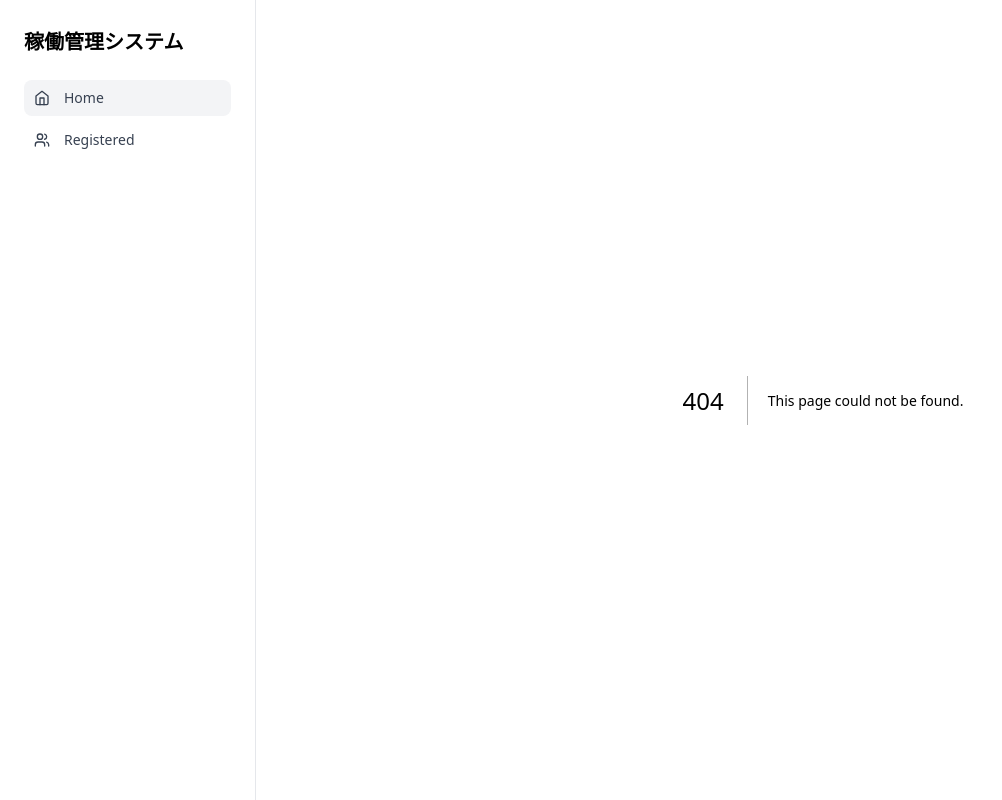
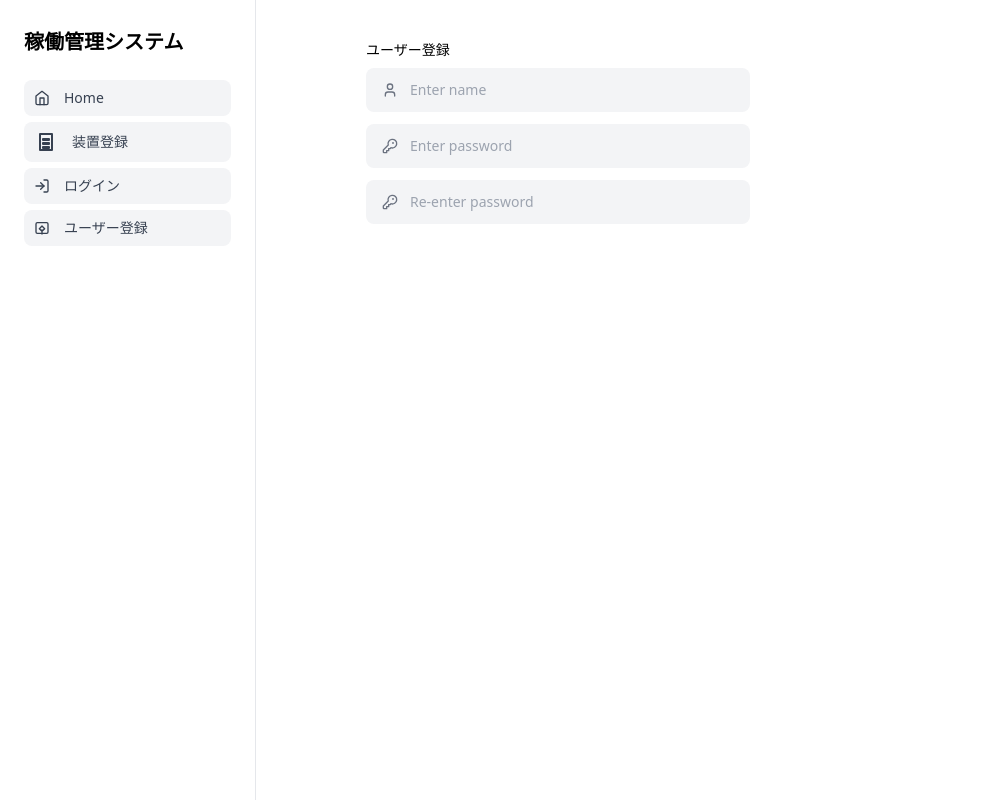
Before and after one commit to tw-mizukami/frontend, a Next.js app: page /UserRegistration in a window 1280 px wide. Before the commit this address had no page. Shown: the whole page, without its empty margins (0-1002 px from the left). Built offline with nearby package versions, Linux system fonts and the light colour scheme.

Commit message:
ログイン、ユーザー登録画面作成

```diff
--- /dev/null
+++ b/src/app/Login/page.tsx
@@ -0,0 +1,36 @@
+
+const Login = () => {
+
+    return (
+        <div className="mt-10">
+            <div className="mb-10">
+                <label htmlFor="hs-search-box-with-loading-3" className="block text-sm font-medium mb-2 dark:text-white">ログイン</label>
+
+                <div className="max-w-sm space-y-3">
+                    <div className="relative">
+                        <input type="email" className="peer py-3 px-4 ps-11 block w-full bg-gray-100 border-transparent rounded-lg text-sm focus:border-blue-500 focus:ring-blue-500 disabled:opacity-50 disabled:pointer-events-none dark:bg-neutral-700 dark:border-transparent dark:text-neutral-400 dark:placeholder-neutral-500 dark:focus:ring-neutral-600" placeholder="Enter name" />
+                        <div className="absolute inset-y-0 start-0 flex items-center pointer-events-none ps-4 peer-disabled:opacity-50 peer-disabled:pointer-events-none">
+                            <svg className="shrink-0 size-4 text-gray-500 dark:text-neutral-500" xmlns="http://www.w3.org/2000/svg" width="24" height="24" viewBox="0 0 24 24" fill="none" stroke="currentColor" stroke-width="2" stroke-linecap="round" stroke-linejoin="round">
+                                <path d="M19 21v-2a4 4 0 0 0-4-4H9a4 4 0 0 0-4 4v2"></path>
+                                <circle cx="12" cy="7" r="4"></circle>
+                            </svg>
+                        </div>
+                    </div>
+
+                    <div className="relative">
+                        <input type="password" className="peer py-3 px-4 ps-11 block w-full bg-gray-100 border-transparent rounded-lg text-sm focus:border-blue-500 focus:ring-blue-500 disabled:opacity-50 disabled:pointer-events-none dark:bg-neutral-700 dark:border-transparent dark:text-neutral-400 dark:placeholder-neutral-500 dark:focus:ring-neutral-600" placeholder="Enter password" />
+                        <div className="absolute inset-y-0 start-0 flex items-center pointer-events-none ps-4 peer-disabled:opacity-50 peer-disabled:pointer-events-none">
+                            <svg className="shrink-0 size-4 text-gray-500 dark:text-neutral-500" xmlns="http://www.w3.org/2000/svg" width="24" height="24" viewBox="0 0 24 24" fill="none" stroke="currentColor" stroke-width="2" stroke-linecap="round" stroke-linejoin="round">
+                                <path d="M2 18v3c0 .6.4 1 1 1h4v-3h3v-3h2l1.4-1.4a6.5 6.5 0 1 0-4-4Z"></path>
+                                <circle cx="16.5" cy="7.5" r=".5"></circle>
+                            </svg>
+                        </div>
+                    </div>
+                </div>
+
+            </div>
+        </div>
+    );
+};
+
+export default Login;
--- a/src/app/MachineInfoType.ts
+++ b/src/app/MachineInfoType.ts
@@ -1,6 +1,6 @@
 export type MachineInfoType = {
-  ipAdr: string;
+  ip: string;
   speed: string;
-  goodNum: string;
-  NgNum: string;
+  good_num: string;
+  ng_num: string;
 };
--- a/src/app/Registered/page.tsx
+++ b/src/app/Registered/page.tsx
@@ -13,10 +13,10 @@ const Registered = () => { // プロパティの正しい取り出し方
 
     const MachineInfo: MachineInfoType[] = [
         {
-            ipAdr: '192.168.0.100',
+            ip: '192.168.0.100',
             speed: '15000',
-            goodNum: '10000000',
-            NgNum: '1500'
+            good_num: '10000000',
+            ng_num: '1500'
         }
     ];
 
--- /dev/null
+++ b/src/app/UserRegistration/page.tsx
@@ -0,0 +1,48 @@
+
+const UserRegistration = () => {
+
+    return (
+        <div className="mt-10">
+            <div className="mb-10">
+                <label htmlFor="hs-search-box-with-loading-3" className="block text-sm font-medium mb-2 dark:text-white">ユーザー登録</label>
+
+                <div className="max-w-sm space-y-3">
+                    <div className="relative">
+                        <input type="email" className="peer py-3 px-4 ps-11 block w-full bg-gray-100 border-transparent rounded-lg text-sm focus:border-blue-500 focus:ring-blue-500 disabled:opacity-50 disabled:pointer-events-none dark:bg-neutral-700 dark:border-transparent dark:text-neutral-400 dark:placeholder-neutral-500 dark:focus:ring-neutral-600" placeholder="Enter name" />
+                        <div className="absolute inset-y-0 start-0 flex items-center pointer-events-none ps-4 peer-disabled:opacity-50 peer-disabled:pointer-events-none">
+                            <svg className="shrink-0 size-4 text-gray-500 dark:text-neutral-500" xmlns="http://www.w3.org/2000/svg" width="24" height="24" viewBox="0 0 24 24" fill="none" stroke="currentColor" stroke-width="2" stroke-linecap="round" stroke-linejoin="round">
+                                <path d="M19 21v-2a4 4 0 0 0-4-4H9a4 4 0 0 0-4 4v2"></path>
+                                <circle cx="12" cy="7" r="4"></circle>
+                            </svg>
+                        </div>
+                    </div>
+
+                    <div className="relative">
+                        <input type="password" className="peer py-3 px-4 ps-11 block w-full bg-gray-100 border-transparent rounded-lg text-sm focus:border-blue-500 focus:ring-blue-500 disabled:opacity-50 disabled:pointer-events-none dark:bg-neutral-700 dark:border-transparent dark:text-neutral-400 dark:placeholder-neutral-500 dark:focus:ring-neutral-600" placeholder="Enter password" />
+                        <div className="absolute inset-y-0 start-0 flex items-center pointer-events-none ps-4 peer-disabled:opacity-50 peer-disabled:pointer-events-none">
+                            <svg className="shrink-0 size-4 text-gray-500 dark:text-neutral-500" xmlns="http://www.w3.org/2000/svg" width="24" height="24" viewBox="0 0 24 24" fill="none" stroke="currentColor" stroke-width="2" stroke-linecap="round" stroke-linejoin="round">
+                                <path d="M2 18v3c0 .6.4 1 1 1h4v-3h3v-3h2l1.4-1.4a6.5 6.5 0 1 0-4-4Z"></path>
+                                <circle cx="16.5" cy="7.5" r=".5"></circle>
+                            </svg>
+                        </div>
+                    </div>
+
+                    <div className="relative">
+                        <input type="password" className="peer py-3 px-4 ps-11 block w-full bg-gray-100 border-transparent rounded-lg text-sm focus:border-blue-500 focus:ring-blue-500 disabled:opacity-50 disabled:pointer-events-none dark:bg-neutral-700 dark:border-transparent dark:text-neutral-400 dark:placeholder-neutral-500 dark:focus:ring-neutral-600" placeholder="Re-enter password" />
+                        <div className="absolute inset-y-0 start-0 flex items-center pointer-events-none ps-4 peer-disabled:opacity-50 peer-disabled:pointer-events-none">
+                            <svg className="shrink-0 size-4 text-gray-500 dark:text-neutral-500" xmlns="http://www.w3.org/2000/svg" width="24" height="24" viewBox="0 0 24 24" fill="none" stroke="currentColor" stroke-width="2" stroke-linecap="round" stroke-linejoin="round">
+                                <path d="M2 18v3c0 .6.4 1 1 1h4v-3h3v-3h2l1.4-1.4a6.5 6.5 0 1 0-4-4Z"></path>
+                                <circle cx="16.5" cy="7.5" r=".5"></circle>
+                            </svg>
+                        </div>
+                    </div>
+
+                </div>
+
+            </div>
+        </div>
+
+    );
+};
+
+export default UserRegistration;
--- a/src/app/components/Card.tsx
+++ b/src/app/components/Card.tsx
@@ -36,16 +36,16 @@ export const Card: React.FC<CardProps> = ({ machineInfo, isEnableDeleteButton, i
             <div className="flex flex-wrap">
                 <div className="p-4 flex flex-col h-full sm:p-7 border border-blue-500 rounded-xl w-[300px]">
                     <h3 className="text-lg font-bold text-gray-800 dark:text-white">
-                        IP Address: {machineInfo.ipAdr}
+                        IP Address: {machineInfo.ip}
                     </h3>
                     <p className="mt-1 text-gray-500 dark:text-neutral-400">
                         速度: {machineInfo.speed}
                     </p>
                     <p className="mt-1 text-gray-500 dark:text-neutral-400">
-                        良品数: {machineInfo.goodNum}
+                        良品数: {machineInfo.good_num}
                     </p>
                     <p className="mt-1 text-gray-500 dark:text-neutral-400">
-                        NG数: {machineInfo.NgNum}
+                        NG数: {machineInfo.ng_num}
                     </p>
                 </div>
             </div>
--- a/src/app/components/HomeSection.tsx
+++ b/src/app/components/HomeSection.tsx
@@ -9,29 +9,6 @@ import { MachineInfoType } from '../../app/MachineInfoType';
 export const HomeSection: React.FC<{ response: any }> = ({ response }) => {
   const { machineInfo, setMachineInfo } = useContext(MachineInfoContext);
 
-  useEffect(() => {
-
-    console.log(response);
-
-    const fetchData = async () => {
-      if (response) {
-        const newMachineInfo: MachineInfoType[] = Object.keys(response).map(key => {
-          const machineData = response[key];
-          return {
-            ipAdr: machineData[0],
-            speed: machineData[1],
-            goodNum: machineData[2],
-            NgNum: machineData[3]
-          };
-        });
-
-        setMachineInfo(newMachineInfo);
-      }
-    };
-
-    fetchData();
-  }, [response, setMachineInfo]); // responseが変更されたときに再実行する
-
   // 登録解除
   // 1クッションおいて、はい選択で解除させるかな
   const CancelofRegisteredClick = (index: number) => {
@@ -41,50 +18,63 @@ export const HomeSection: React.FC<{ response: any }> = ({ response }) => {
     }
   }
 
-  //Test用
-  const testButtonClick = async () => {
+  //Test用 装置情報をBackend側に送信して、そのままそのデータをもらう。
+  const SendButtonClick = async () => {
     const data: MachineInfoType[] = [
       {
-        ipAdr: "192.168.0.10",
+        ip: "192.168.0.10",
         speed: "1000",
-        goodNum: "2000",
-        NgNum: "3000",
+        good_num: "2000",
+        ng_num: "3000",
 
       },
       {
-        ipAdr: "192.168.0.11",
+        ip: "192.168.0.11",
         speed: "1000",
-        goodNum: "2000",
-        NgNum: "3000",
+        good_num: "2000",
+        ng_num: "3000",
 
       },
       {
-        ipAdr: "192.168.0.12",
+        ip: "192.168.0.12",
         speed: "1000",
-        goodNum: "2000",
-        NgNum: "3000",
+        good_num: "2000",
+        ng_num: "3000",
 
       }
     ];
 
     try {
-      const res = await fetch('/machineInfo', {
+      const res = await fetch('http://127.0.0.1:5000/machineInfo', {
         method: 'POST',
         headers: {
           'Content-Type': 'application/json',
         },
         body: JSON.stringify(data),
       });
+
+      if (!res.ok) {
+        throw new Error('Network response was not ok');
+      }
+
+      const responseData = await res.json();
+      setMachineInfo(responseData);
     } catch (error) {
     }
   };
 
+
+
   return (
     <main>
-      <div>
-        <button onClick={testButtonClick} type="button" className="text-red-500 hover:text-gray-600">
-          Test2
+      <div className="space-x-4">
+        <button onClick={SendButtonClick} type="button" className="bg-blue-500 text-white hover:text-gray-600 text-lg rounded-lg">
+          Send
         </button>
+        <button onClick={SendButtonClick} type="button" className="bg-red-500 text-white hover:text-gray-600 text-lg rounded-lg">
+          Rest
+        </button>
+
       </div>
 
       <h1 className='mt-5'>装置一覧</h1>
--- a/src/app/components/Sidebar.tsx
+++ b/src/app/components/Sidebar.tsx
@@ -28,13 +28,37 @@ export const Sidebar = () => {
             </li>
 
             <li className="hs-accordion" id="users-accordion">
-              <Link href="../Registered" passHref>
-                <button type="button" className="hs-accordion-toggle hs-accordion-active:text-blue-600 hs-accordion-active:hover:bg-transparent w-full text-start flex items-center gap-x-3.5 py-2 px-2.5 text-sm text-gray-700 rounded-lg hover:bg-gray-100 dark:bg-neutral-800 dark:hover:bg-neutral-700 dark:text-neutral-400 dark:hover:text-neutral-300 dark:hs-accordion-active:text-white">
-                  <svg className="size-4" xmlns="http://www.w3.org/2000/svg" width="24" height="24" viewBox="0 0 24 24" fill="none" stroke="currentColor" strokeWidth="2" strokeLinecap="round" strokeLinejoin="round" ><path d="M16 21v-2a4 4 0 0 0-4-4H6a4 4 0 0 0-4 4v2" /><circle cx="9" cy="7" r="4" /><path d="M22 21v-2a4 4 0 0 0-3-3.87" /><path d="M16 3.13a4 4 0 0 1 0 7.75" /></svg>
-                  Registered
-                </button>
+              <Link href="../Registered" legacyBehavior>
+                <a className="flex items-center gap-x-3.5 py-2 px-2.5 bg-gray-100 text-sm text-gray-700 rounded-lg hover:bg-gray-100 dark:bg-neutral-700 dark:text-white" href="#">
+                  <svg xmlns="http://www.w3.org/2000/svg" width="24" height="24" viewBox="0 0 24 24" fill="none" stroke="currentColor" strokeWidth="2" strokeLinecap="round" strokeLinejoin="round">
+                    <path d="M6 4h12v16H6zM9 17h6v1H9zM9 13h6v1H9zM9 9h6v1H9z" />
+                  </svg>
+                  装置登録
+                </a>
               </Link>
             </li>
+
+            <li className="hs-accordion" id="users-accordion">
+              <Link href="../Login" legacyBehavior>
+                <a className="flex items-center gap-x-3.5 py-2 px-2.5 bg-gray-100 text-sm text-gray-700 rounded-lg hover:bg-gray-100 dark:bg-neutral-700 dark:text-white" href="#">
+                  <svg className="size-4" xmlns="http://www.w3.org/2000/svg" width="24" height="24" viewBox="0 0 24 24" fill="none" stroke="currentColor" strokeWidth="2" strokeLinecap="round" strokeLinejoin="round" ><path d="M15 3h4a2 2 0 0 1 2 2v14a2 2 0 0 1-2 2h-4" /><polyline points="10 17 15 12 10 7" /><line x1="15" y1="12" x2="3" y2="12" /></svg>
+                  ログイン
+                </a>
+              </Link>
+            </li>
+
+            <li className="hs-accordion" id="users-accordion">
+              <Link href="../UserRegistration" legacyBehavior>
+                <a className="flex items-center gap-x-3.5 py-2 px-2.5 bg-gray-100 text-sm text-gray-700 rounded-lg hover:bg-gray-100 dark:bg-neutral-700 dark:text-white" href="#">
+                  <svg className="size-4" xmlns="http://www.w3.org/2000/svg" width="24" height="24" viewBox="0 0 24 24" fill="none" stroke="currentColor" strokeWidth="2" strokeLinecap="round" strokeLinejoin="round">
+                    <path d="M12 15v6M12 9l4 4-4 4-4-4 4-4z" />
+                    <path d="M5 20h14a2 2 0 0 0 2-2V6a2 2 0 0 0-2-2H5a2 2 0 0 0-2 2v12a2 2 0 0 0 2 2z" />
+                  </svg>
+                  ユーザー登録
+                </a>
+              </Link>
+            </li>
+
           </ul>
         </nav>
       </div>
```
